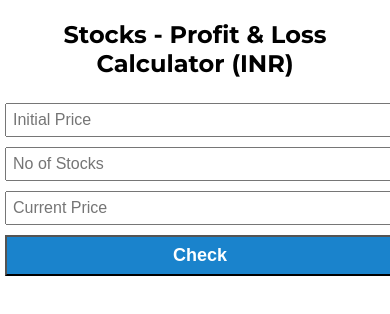
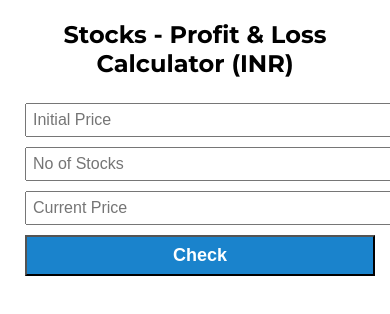
Before and after one commit to way2nizam/stock-profit-loss, a plain HTML site: page index.html in a window 390 px wide. Shown: the top 314 px of the page. Drawn offline with Linux system fonts and the light colour scheme.

Commit message:
css: mobile view fix

```diff
--- a/main.css
+++ b/main.css
@@ -34,3 +34,13 @@ body {
   font-size: 18px;
   font-weight: bold;
 }
+
+
+@media only screen and (max-width: 600px) {
+  body {
+    font-family: 'Montserrat', sans-serif;
+  text-align: center;
+  max-width: 350px;
+  margin: auto;
+  }
+}
```
